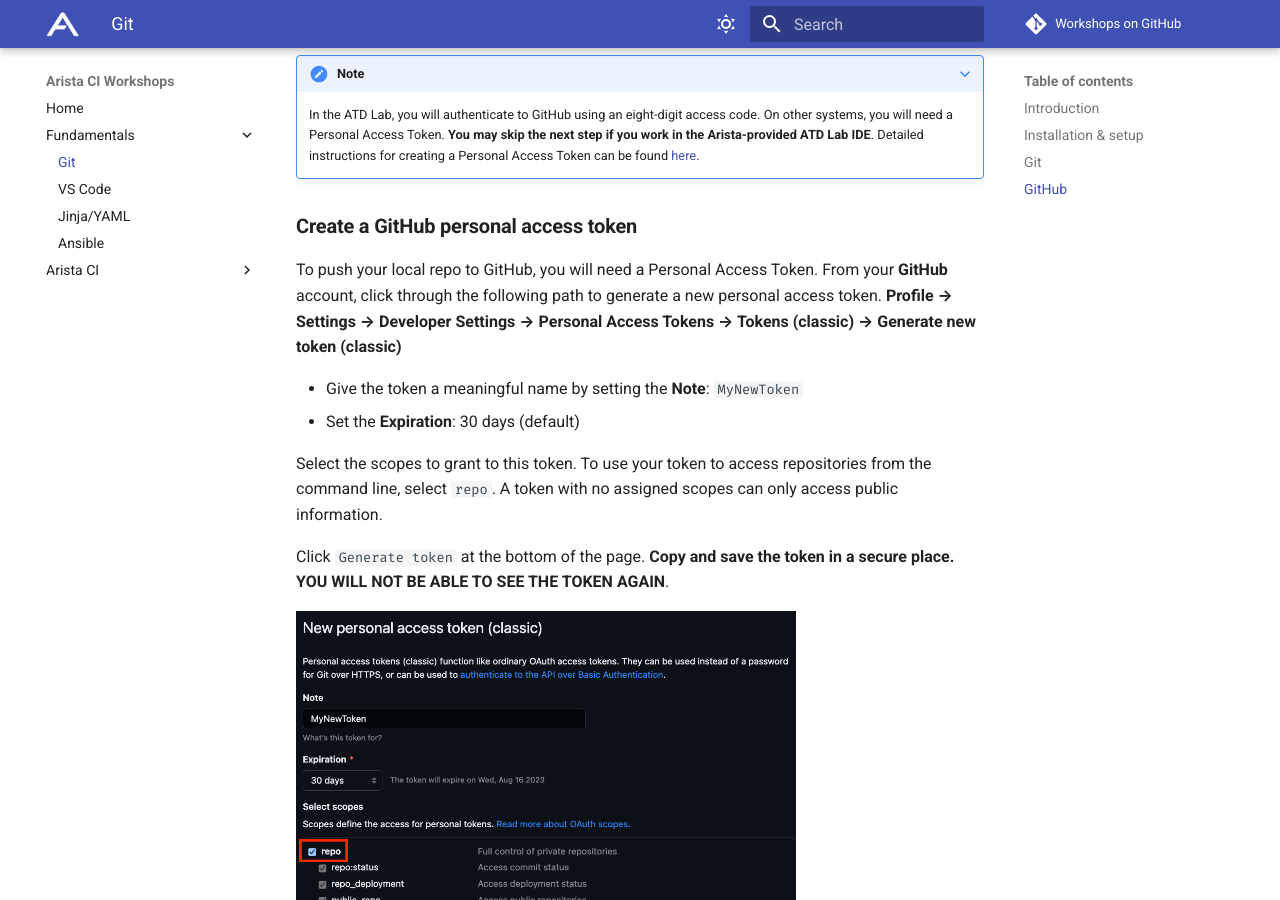
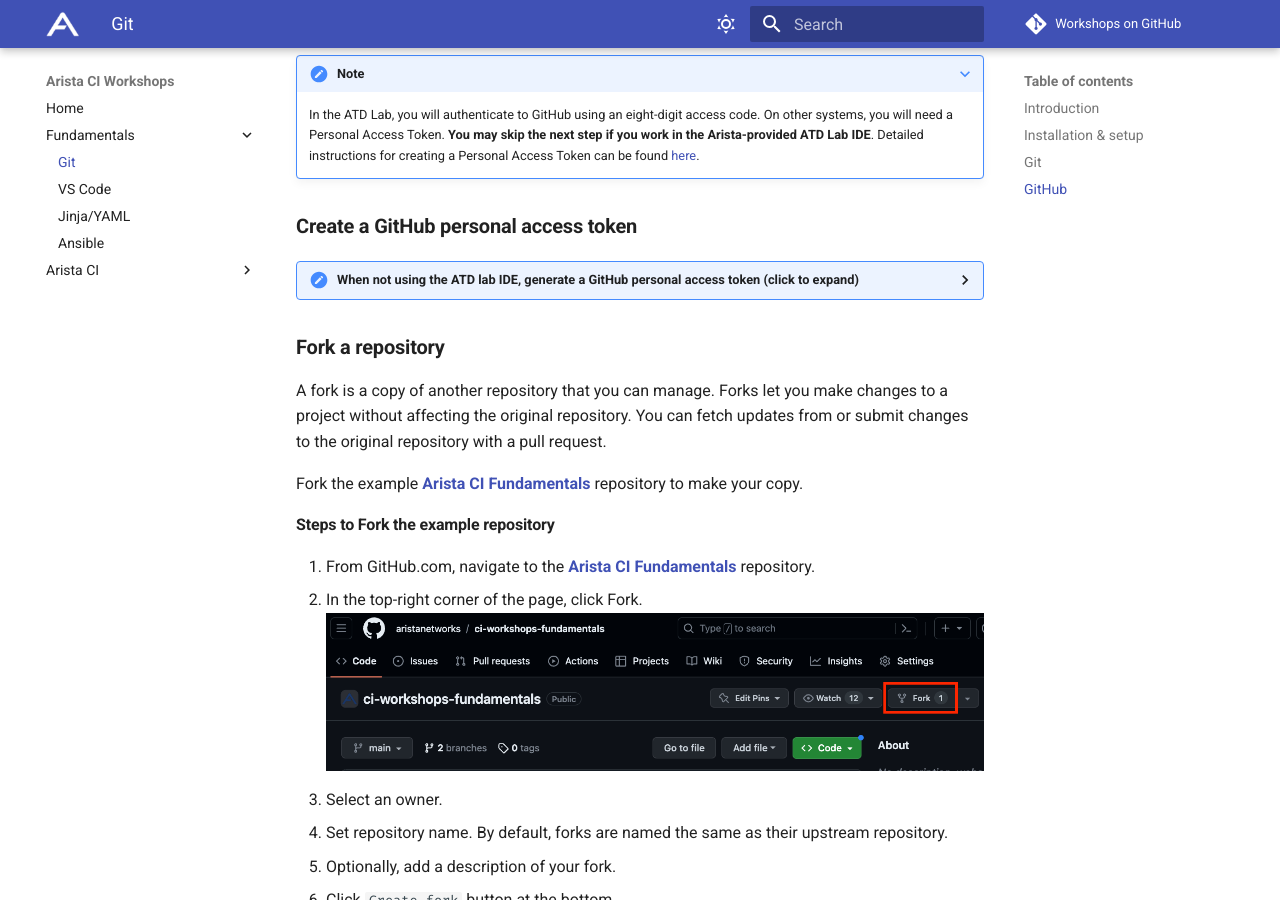
Before and after one commit to aristanetworks/avd-workshops, an MkDocs documentation site: the page built from workshops/git.md, in a window 1280 px wide and 900 px high, scrolled down 7324 px. Built offline with MkDocs 1.6.1 and Material for MkDocs 9.7.7, drawn with Linux system fonts in a browser that asks for light colours; comment, search, counter and statistics services are not loaded.

Commit message:
git.md - put the GitHub token content in a collapsed section
git.md - put the GitHub token content in a collapsed section

```diff
--- a/workshops/git.md
+++ b/workshops/git.md
@@ -279,8 +279,9 @@
     In the ATD Lab, you will authenticate to GitHub using an eight-digit access code. On other systems, you will need a Personal Access Token. **You may skip the next step if you work in the Arista-provided ATD Lab IDE**. Detailed instructions for creating a Personal Access Token can be found [here](https://docs.github.com/en/enterprise-server@3.4/authentication/keeping-your-account-and-data-secure/creating-a-personal-access-token).
 
 ### **Create a GitHub personal access token**
-
-To push your local repo to GitHub, you will need a Personal Access Token. From your **GitHub** account, click through the following path to generate a new personal access token.  **Profile --> Settings --> Developer Settings --> Personal Access Tokens --> Tokens (classic) --> Generate new token (classic)**
+<details>
+    <summary>When not using the ATD lab IDE, generate a GitHub personal access token (click to expand)</summary>
+Under normal circumstances (does not apply to the ATD lab IDE) to push your local repo to GitHub, you will need a Personal Access Token. From your **GitHub** account, click through the following path to generate a new personal access token.  **Profile --> Settings --> Developer Settings --> Personal Access Tokens --> Tokens (classic) --> Generate new token (classic)**
 
 - Give the token a meaningful name by setting the **Note**: `MyNewToken`
 - Set the **Expiration**: 30 days (default)
@@ -290,6 +291,7 @@
 Click `Generate token` at the bottom of the page.  **Copy and save the token in a secure place. YOU WILL NOT BE ABLE TO SEE THE TOKEN AGAIN**.
 
 ![Git Token Scopes](assets/images/git_token_scopes.png){: style="width:500px"}
+</details>
 
 ### **Fork a repository**
 
```
